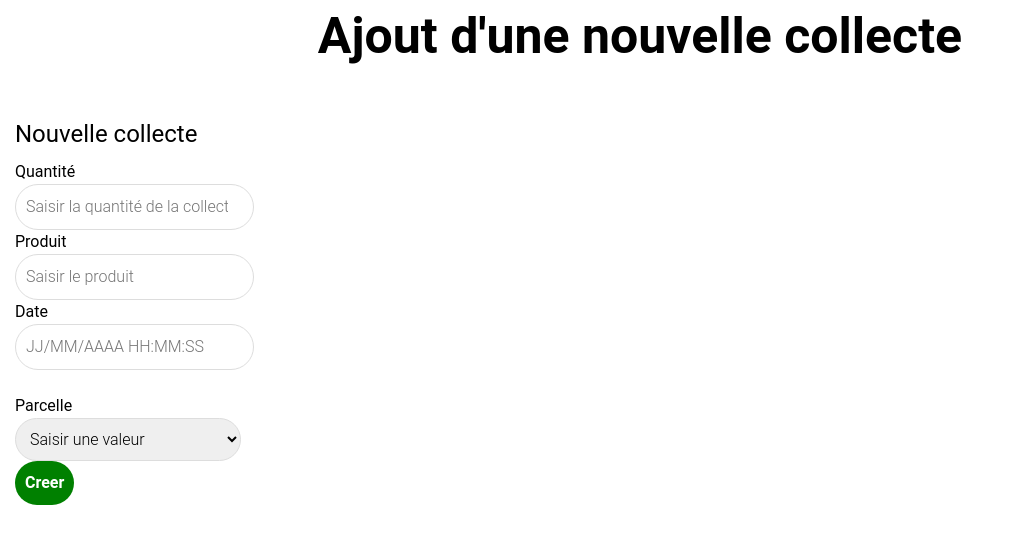
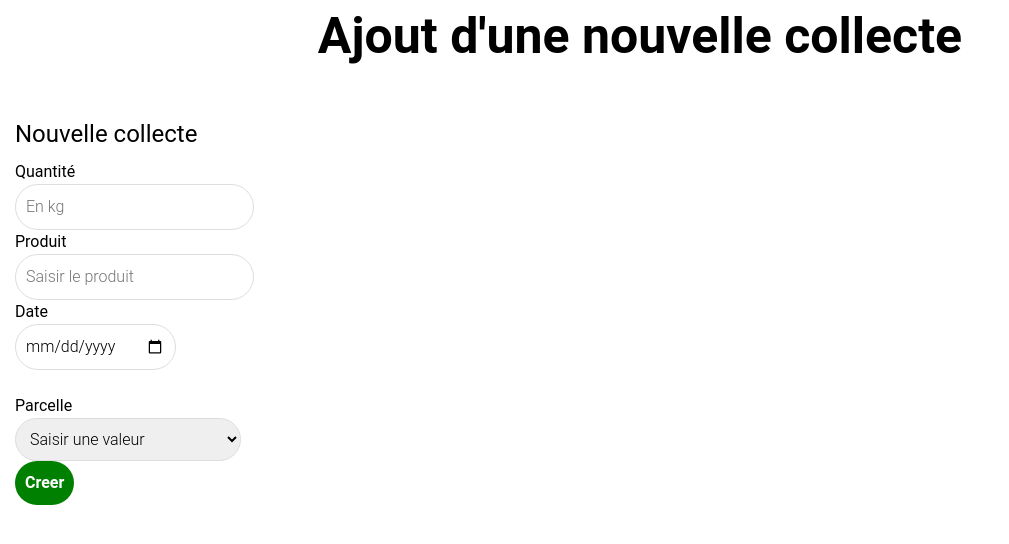
Before and after one commit to MaxG0312/SAE_1.04, a Flask app: page /collecte/add in a window 1280 px wide. Shown: the part 153-697 px from the top of the page, without its empty margins (0-1009 px from the left). Run offline with Flask 3, Linux system fonts and the light colour scheme; data comes from the database, SQL or seed files in the repository; some libraries are stand-ins or nearby versions.

Commit message:
Update add_collecte.html

```diff
--- a/templates/collecte/add_collecte.html
+++ b/templates/collecte/add_collecte.html
@@ -13,11 +13,11 @@
     <fieldset>
         <legend>Nouvelle collecte</legend>
         <label for="quantite">Quantité</label><br>
-        <input id="quantite" type="number" name="quantite" value="" placeholder="Saisir la quantité de la collecte (en kg)" required><br>
+        <input id="quantite" type="decimal" name="quantite" value="" placeholder="En kg" required><br>
         <label for="produit">Produit</label><br>
         <input id="produit" type="text" name="produit" value="" placeholder="Saisir le produit" required><br>
         <label for="date">Date</label><br>
-        <input id="date" type="text" name="date" value="" placeholder="JJ/MM/AAAA HH:MM:SS"><br>
+        <input id="date" type="date" name="date" value="" placeholder="AAAA-MM-JJ"><br>
         <br>
         <label for="parcelle_id">Parcelle</label><br>
         <select name="parcelle_id" id="parcelle_id" required>
```
